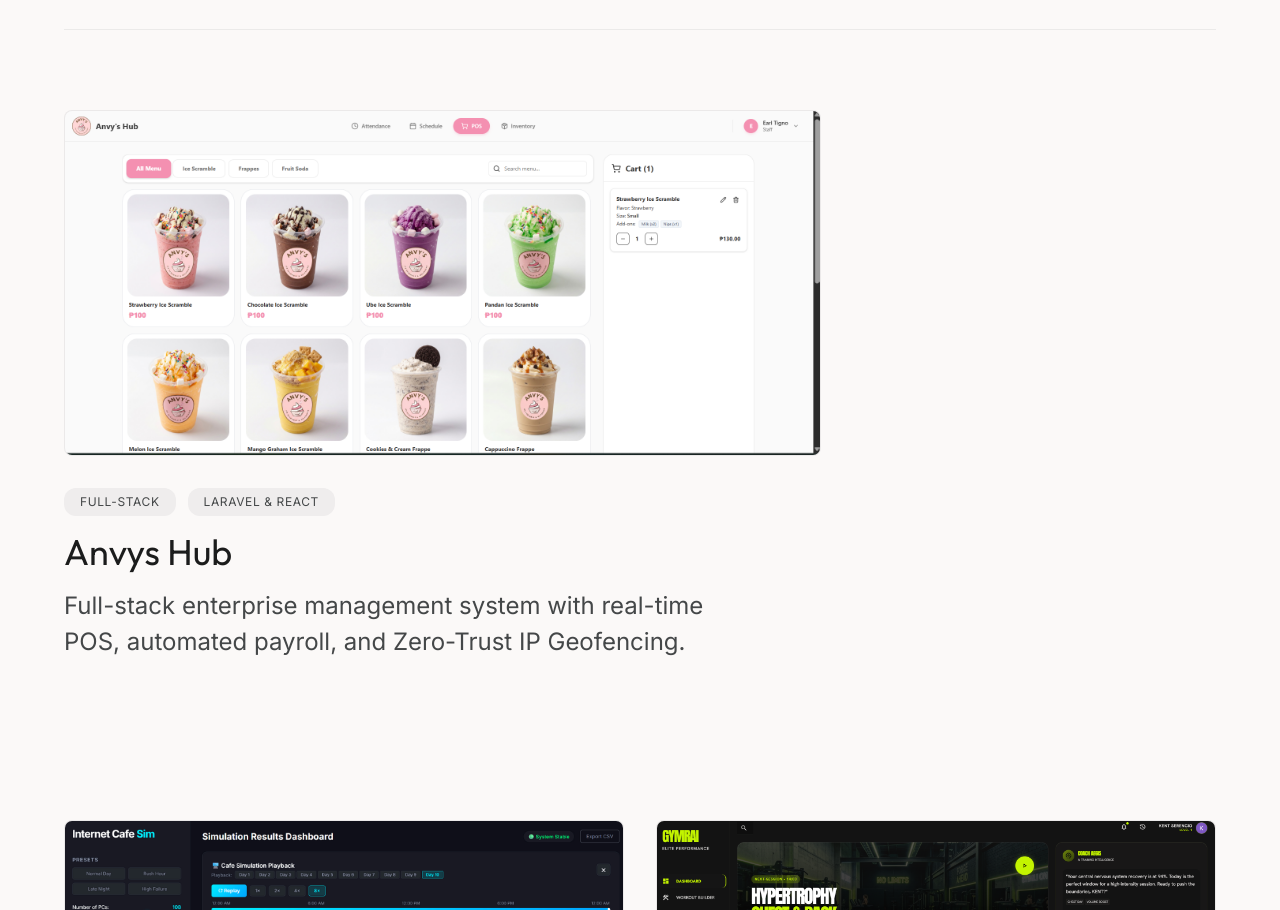
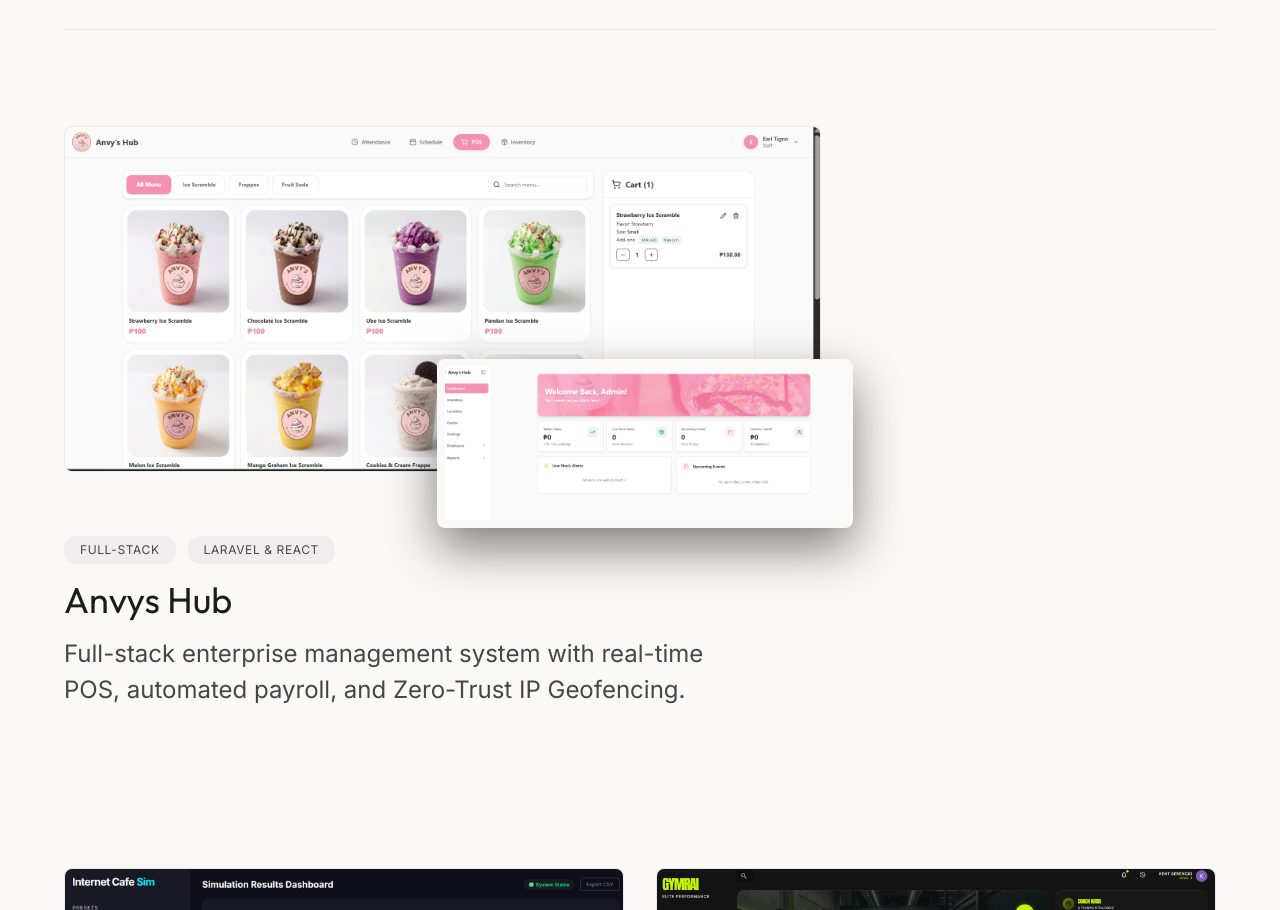
Before and after one commit to dafuqer-kentaro/Portfolio, a Next.js app: page / in a window 1280 px wide. Shown: the part 1508-2418 px from the top of the page. Built offline with nearby package versions, Linux system fonts and the light colour scheme.

Commit message:
fix: switch anvys hub to floating collage with dynamic heights to fix letterboxing

```diff
--- a/src/app/page.tsx
+++ b/src/app/page.tsx
@@ -80,13 +80,14 @@
           <div className="grid grid-cols-12 gap-x-gutter gap-y-stack-xl">
             {/* Project 1 */}
             <div className="project-card group cursor-pointer col-span-12 lg:col-span-8">
-              <div className="overflow-hidden rounded-xl bg-surface-container relative mb-8 border border-outline-variant/10">
-                {/* Image 1 (Dictates height, visible by default, fades out on hover) */}
-                <Image src="/projects/anvy.png" alt="Anvys Hub" width={0} height={0} sizes="100vw" style={{ width: '100%', height: 'auto' }} className="opacity-100 group-hover:opacity-0 transition-all duration-700 ease-in-out scale-100 group-hover:scale-105 relative z-10 block" />
-
-                {/* Image 2 (Hidden by default, fades in on hover) */}
-                <div className="absolute inset-0 opacity-0 group-hover:opacity-100 transition-opacity duration-700 ease-in-out z-20 overflow-hidden bg-surface-container">
-                  <Image src="/projects/anvy1.png" alt="Anvys Hub Secondary" fill className="object-contain object-center scale-105 group-hover:scale-100 transition-transform duration-700 ease-out p-2" />
+              <div className="relative mb-12 sm:mb-16 mt-4">
+                {/* Main Background Image */}
+                <div className="overflow-hidden rounded-xl bg-surface-container border border-outline-variant/10">
+                  <Image src="/projects/anvy.png" alt="Anvys Hub Main" width={0} height={0} sizes="100vw" style={{ width: '100%', height: 'auto' }} className="scale-100 group-hover:scale-105 transition-transform duration-700 ease-out block" />
+                </div>
+                {/* Floating Overlap Image */}
+                <div className="absolute -bottom-8 -right-4 sm:-bottom-12 sm:-right-8 w-[65%] sm:w-[55%] overflow-hidden rounded-xl shadow-[0_20px_50px_rgba(0,0,0,0.5)] border-[6px] sm:border-[8px] border-surface bg-surface-container transform translate-y-2 group-hover:-translate-y-2 group-hover:-translate-x-2 transition-all duration-700 ease-out z-10">
+                  <Image src="/projects/anvy1.png" alt="Anvys Hub Secondary" width={0} height={0} sizes="100vw" style={{ width: '100%', height: 'auto' }} className="scale-105 group-hover:scale-100 transition-transform duration-700 ease-out block" />
                 </div>
               </div>
               <div className="flex justify-between items-start">
```
